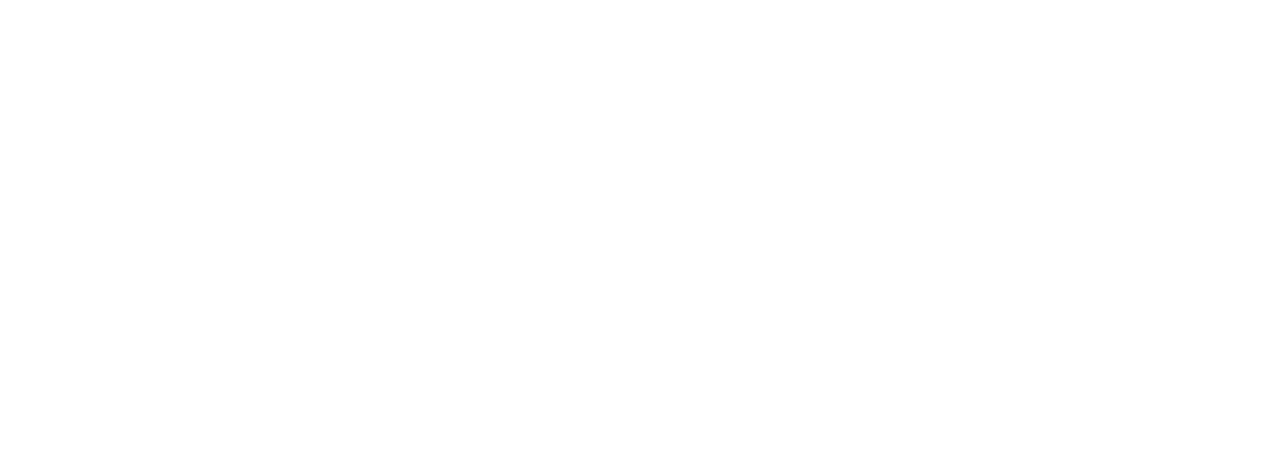
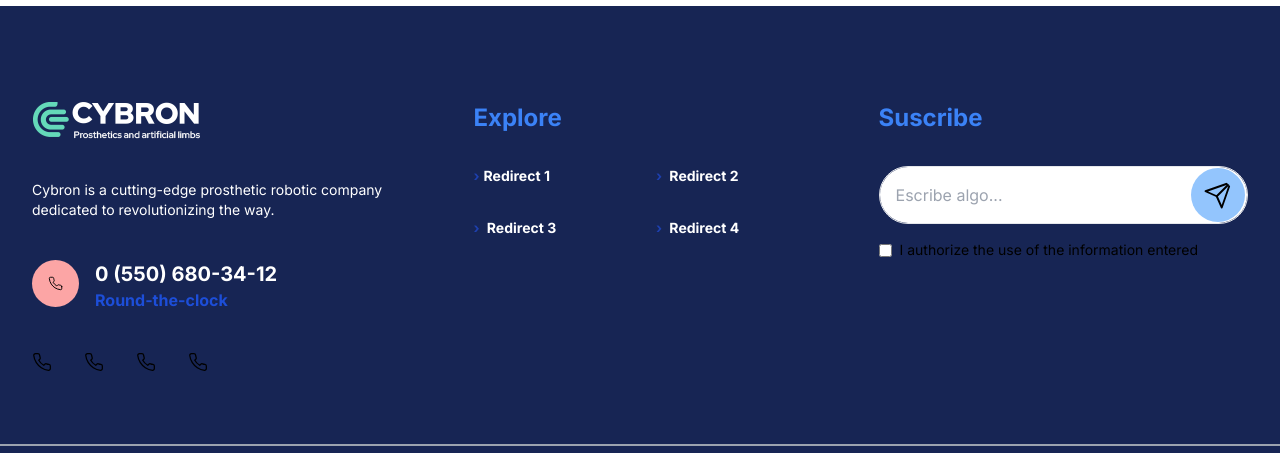
Before and after one commit to luisquest/activeHolistic, a Next.js app: page / in a window 1280 px wide. Shown: the part 3422-3875 px from the top of the page. Before the commit the page ends 3524 px from the top, so only its background shows below. Built offline with nearby package versions, Linux system fonts and the light colour scheme.

Commit message:
[UPDATE] Agregar footer

```diff
--- /dev/null
+++ b/src/app/components/footer/footer.tsx
@@ -0,0 +1,107 @@
+import Image from "next/image";
+import Link from "next/link";
+import SendIcon from "../icons/send";
+
+const Footer = () => {
+    return (
+        <div className="flex flex-col bg-blue-950 pt-16">
+            <div className="container w-screen self-center">
+                <div className="flex flex-col md:flex-row gap-12 items-center md:items-start mb-10 p-8">
+                    {/* IZQUIERDA */}
+                    <div className="flex flex-col gap-10 w-full md:w-1/2 lg:w-2/5">
+                        <Image src="/assets/images/logo/logo-light.png"
+                            alt="Menu"
+                            width={170}
+                            height={38}
+                            priority
+                        />
+                        <div className="text-sm text-white">
+                            Cybron is a cutting-edge prosthetic robotic company dedicated to revolutionizing the way.
+                        </div>
+                        <div className="flex gap-4 items-start">
+                            <span className="bg-red-300 p-4 rounded-full">
+                                <Image src="/assets/icons/phone.svg"
+                                    alt="Menu"
+                                    width={15}
+                                    height={22}
+                                    priority
+                                />
+                            </span>
+                            <div className="font-bold">
+                                <span className="text-xl text-white">0 (550) 680-34-12</span>
+                                <br />
+                                <span className="text-md text-blue-700">Round-the-clock</span>
+                            </div>
+                        </div>
+                        <div className="flex gap-8">
+                            <Image src="/assets/icons/phone.svg"
+                                alt="Menu"
+                                width={20}
+                                height={22}
+                                priority
+                            />
+                            <Image src="/assets/icons/phone.svg"
+                                alt="Menu"
+                                width={20}
+                                height={22}
+                                priority
+                            />
+                            <Image src="/assets/icons/phone.svg"
+                                alt="Menu"
+                                width={20}
+                                height={22}
+                                priority
+                            />
+                            <Image src="/assets/icons/phone.svg"
+                                alt="Menu"
+                                width={20}
+                                height={22}
+                                priority
+                            />
+                        </div>
+                    </div>
+                    {/* CENTRO */}
+                    <div className="hidden lg:block px-6 lg:w-2/5">
+                        <div className="text-2xl font-bold mb-8 text-blue-500">Explore</div>
+                        <div>
+                            <ul className="grid grid-cols-2 gap-8 text-sm font-bold text-white">
+                                <li><Link href={""} className="w-1/2 hover:text-blue-800" ><span className="text-blue-800 mr-1">&rsaquo;</span>Redirect 1</Link></li>
+                                <li><Link href={""} className="w-1/2 hover:text-blue-800" ><span className="text-blue-800 mr-1">&rsaquo;</span> Redirect 2</Link></li>
+                                <li><Link href={""} className="w-1/2 hover:text-blue-800" ><span className="text-blue-800 mr-1">&rsaquo;</span> Redirect 3</Link></li>
+                                <li><Link href={""} className="w-1/2 hover:text-blue-800" ><span className="text-blue-800 mr-1">&rsaquo;</span> Redirect 4</Link></li>
+                            </ul>
+                        </div>
+                    </div>
+                    {/* DERECHA */}
+                    <div className="w-full md:w-1/2 lg:w-2/5">
+                        <div className="text-2xl font-bold mb-8 text-blue-500">Suscribe</div>
+                        <div className="relative mb-4 max-w-96">
+                            <div className="relative flex items-center border rounded-full ">
+                                <input
+                                    type="text"
+                                    placeholder="Escribe algo..."
+                                    className="p-4 rounded-full focus:outline-none focus:border-blue-500 flex-1"
+                                />
+                                <span className="absolute right-0 flex items-center pr-0.5">
+                                    <SendIcon width="54px" height="54px"
+                                        className="p-3 bg-blue-300 rounded-full hover:text-white hover:bg-blue-600 focus:outline-none focus:shadow-outline-blue hover:stroke-white" />
+                                </span>
+                            </div>
+                        </div>
+                        <div className="flex items-center">
+                            <input type="checkbox" value="suscribed" name="suscribed" />
+                            <label htmlFor="suscribed" className="ml-2 text-sm">I authorize the use of the information entered</label>
+                        </div>
+                    </div>
+                </div>
+            </div>
+            <div className="py-3 border-t-2 border-gray-400">
+                <div className="flex flex-col items-center">
+                    <div className="container w-screen text-white text-center"><span className="text-blue-400">Like-themes</span> © All Rights Reserved - 2022 - <span className="text-blue-400">Purchase</span></div>
+                </div>
+            </div>
+        </div>
+    );
+}
+
+export default Footer;
--- a/src/app/page.tsx
+++ b/src/app/page.tsx
@@ -3,6 +3,7 @@
 import Header from "./components/header";
 import Beneficts from "./components/list/beneficts/beneficts";
 import Products from "./components/list/products/products";
+import Footer from "./components/footer/footer";
 
 export default function Home() {
   return (
@@ -30,7 +31,7 @@
                 </div>
 
                 <div className="max-w-[480px]">Prosthetics is a rapidly advancing field of biomedical engineering that focuses on the design, development, and fabrication of artificial limbs and other devices that can help people with physical disabilities.</div>
-                <div className="flex gap-8 justify-center items-center whitespace-nowrap mt-5">
+                <div className="flex flex-col md:flex-row gap-8 justify-center items-center mt-5">
                   <button className="rounded-full px-14 py-5 m-1 overflow-hidden relative group cursor-pointer font-medium bg-blue-500 text-blue-950">
                     <span className="absolute w-64 h-0 transition-all duration-300 origin-center rotate-90 -translate-x-20 bg-black top-1/2 group-hover:h-64 group-hover:-translate-y-32 ease"></span>
                     <span className="relative transition duration-300 group-hover:text-white ease">More info →</span>
@@ -67,7 +68,7 @@
         {/* OUR SERVICES */}
         <section className="self-center ">
           <div className="container ">
-            <div className="flex flex-col gap-12 items-center justify-center py-20">
+            <div className="flex flex-col gap-12 items-center justify-center">
               <div className="flex flex-col lg:flex-row gap-12 items-center text-center">
                 <div className="text-center">
                   <h6 className="font-semibold">OUR SERVICES</h6>
@@ -93,6 +94,7 @@
             </div>
           </div>
         </section >
+        <Footer />
       </main >
     </>
   )
```
